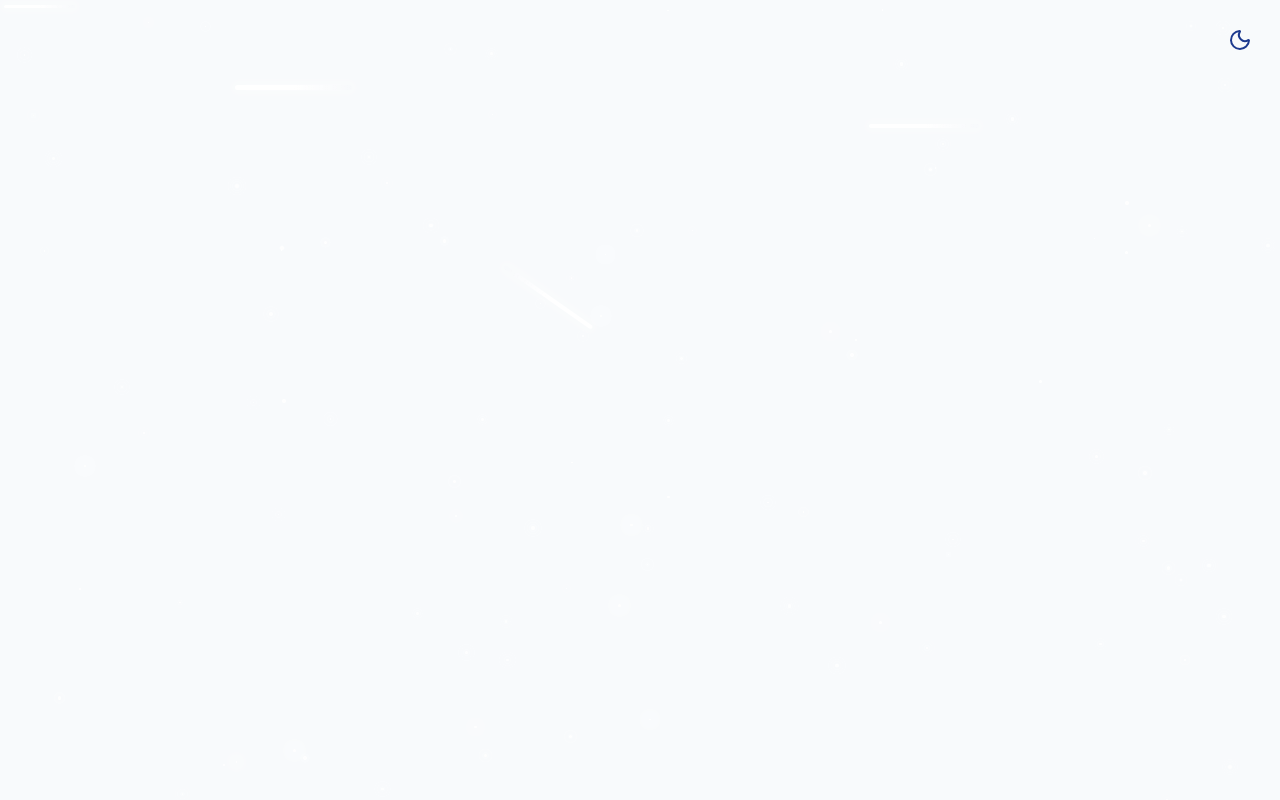
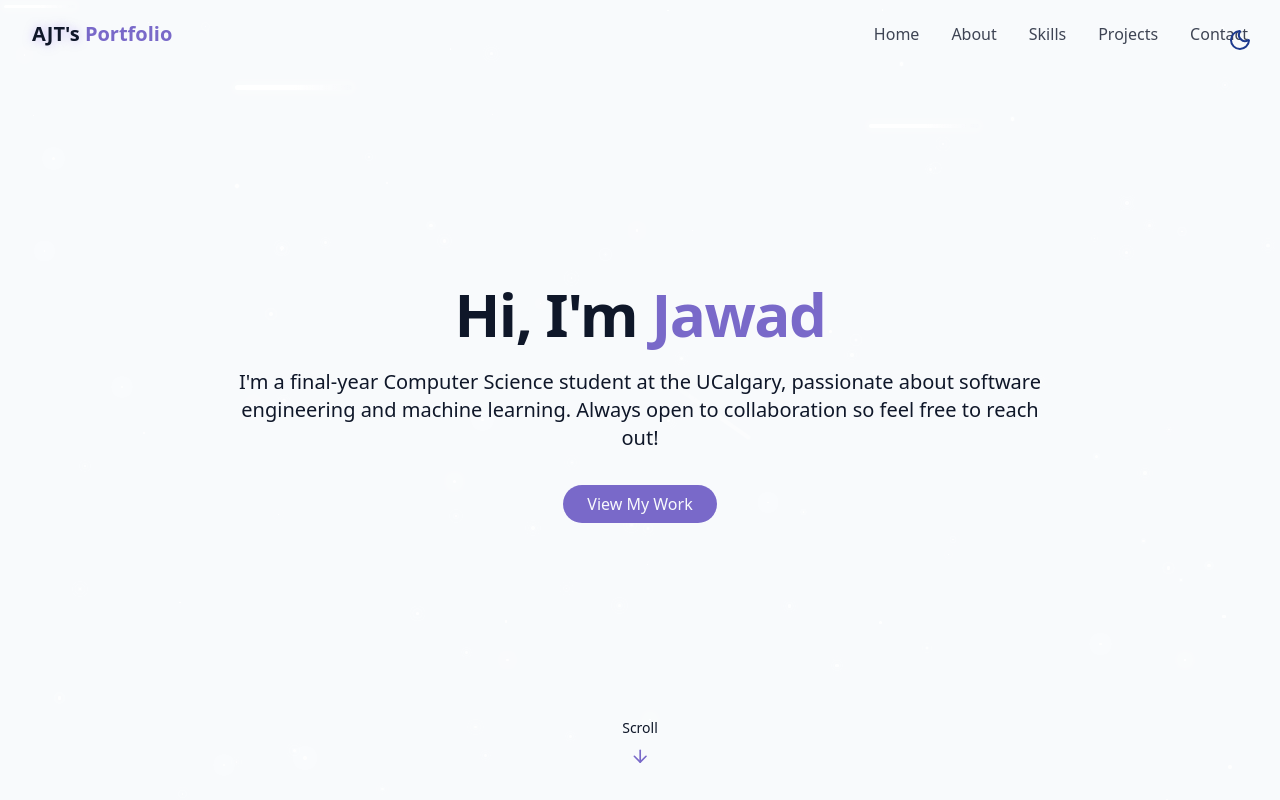
Before and after one commit to Ahmed-Jawad-Tahmid/personal-portfolio, a React (Vite) app: page / in a window 1280 px wide. Built offline with nearby package versions, Linux system fonts and the light colour scheme.

Commit message:
Implemented the Home page

```diff
--- /dev/null
+++ b/src/components/HeroSection.jsx
@@ -0,0 +1,39 @@
+import { ArrowDown } from "lucide-react";
+
+export const HeroSection = () => {
+  return (
+    <section
+      id="hero"
+      className="relative min-h-screen flex flex-col items-center justify-center px-4"
+    >
+      <div className="container max-w-4xl mx-auto text-center z-10">
+        <div className="space-y-6">
+          <h1 className="text-4xl md:text-6xl font-bold tracking-tight">
+            <span className="opacity-0 animate-fade-in"> Hi, I'm</span>
+            <span className="text-primary opacity-0 animate-fade-in-delay-1">
+              {" "}
+              Jawad
+            </span>
+          </h1>
+
+          <p className="text-lg md:text-xl text-muted-foreground max-2-2xl mx-auto opacity-0 animate-fade-in-delay-3">
+            I'm a final-year Computer Science student at the UCalgary,
+            passionate about software engineering and machine learning.
+            Always open to collaboration so feel free to reach out!
+          </p>
+
+          <div className="pt-4 opacity-0 animate-fade-in-delay-4">
+            <a href="#projects" className="cosmic-button">
+              View My Work
+            </a>
+          </div>
+        </div>
+      </div>
+
+      <div className="absolute bottom-8 left-1/2 transform -translate-x-1/2 flex flex-col items-center animate-bounce">
+        <span className="text-sm text-muted-foreground mb-2"> Scroll </span>
+        <ArrowDown className="h-5 w-5 text-primary" />
+      </div>
+    </section>
+  );
+};
--- /dev/null
+++ b/src/components/Navbar.jsx
@@ -0,0 +1,91 @@
+import { cn } from "@/lib/utils";
+import { Menu, X } from "lucide-react";
+import { useEffect, useState } from "react";
+
+const navItems = [
+  { name: "Home", href: "#hero" },
+  { name: "About", href: "#about" },
+  { name: "Skills", href: "#skills" },
+  { name: "Projects", href: "#projects" },
+  { name: "Contact", href: "#contact" },
+];
+
+export const Navbar = () => {
+  const [isScrolled, setIsScrolled] = useState(false);
+  const [isMenuOpen, setIsMenuOpen] = useState(false);
+
+  useEffect(() => {
+    const handleScroll = () => {
+      setIsScrolled(window.screenY > 10);
+    };
+
+    window.addEventListener("scroll", handleScroll);
+    return () => window.removeEventListener("scroll", handleScroll);
+  }, []);
+  return (
+    <nav
+      className={cn(
+        "fixed w-full z-40 transition-all duration-300",
+        isScrolled ? "py-3 bg-background/80 backdrop-blur-md shadow-xs" : "py-5"
+      )}
+    >
+      <div className="container flex items-center justify-between">
+        <a
+          className="text-xl font-bold text-primary flex items-center"
+          href="#hero"
+        >
+          <span className="relative z-10">
+            <span className="text-glow text-foreground"> AJT's </span>{" "}
+            Portfolio
+          </span>
+        </a>
+
+        {/* desktop nav */}
+        <div className="hidden md:flex space-x-8">
+          {navItems.map((item, key) => (
+            <a
+              key={key}
+              href={item.href}
+              className="text-foreground/80 hover:text-primary transition-colors duration-300"
+            >
+              {item.name}
+            </a>
+          ))}
+        </div>
+
+        {/* mobile nav */}
+
+        <button
+          onClick={() => setIsMenuOpen((prev) => !prev)}
+          className="md:hidden p-2 text-foreground z-50"
+          aria-label={isMenuOpen ? "Close Menu" : "Open Menu"}
+        >
+          {isMenuOpen ? <X size={24} /> : <Menu size={24} />}{" "}
+        </button>
+
+        <div
+          className={cn(
+            "fixed inset-0 bg-background/95 backdroup-blur-md z-40 flex flex-col items-center justify-center",
+            "transition-all duration-300 md:hidden",
+            isMenuOpen
+              ? "opacity-100 pointer-events-auto"
+              : "opacity-0 pointer-events-none"
+          )}
+        >
+          <div className="flex flex-col space-y-8 text-xl">
+            {navItems.map((item, key) => (
+              <a
+                key={key}
+                href={item.href}
+                className="text-foreground/80 hover:text-primary transition-colors duration-300"
+                onClick={() => setIsMenuOpen(false)}
+              >
+                {item.name}
+              </a>
+            ))}
+          </div>
+        </div>
+      </div>
+    </nav>
+  );
+};
--- a/src/pages/Home.jsx
+++ b/src/pages/Home.jsx
@@ -1,5 +1,7 @@
 import { ThemeToggle } from "../components/ThemeToggle"
 import { StarBackground } from "@/components/StarBackground"
+import { Navbar } from "../components/Navbar.jsx"
+import { HeroSection } from "../components/HeroSection.jsx"
 
 export const Home = () => {
     return <div className="min-h-screen bg-background text-foreground overflow-x-hidden">
@@ -8,7 +10,11 @@
         {/* Background Effects */}
             <StarBackground />
         {/* Navbar */}
+            <Navbar />
         {/* Main Content */}
+        <main>
+            <HeroSection />
+        </main>
         {/* Footer */}
     </div>
 }
```
